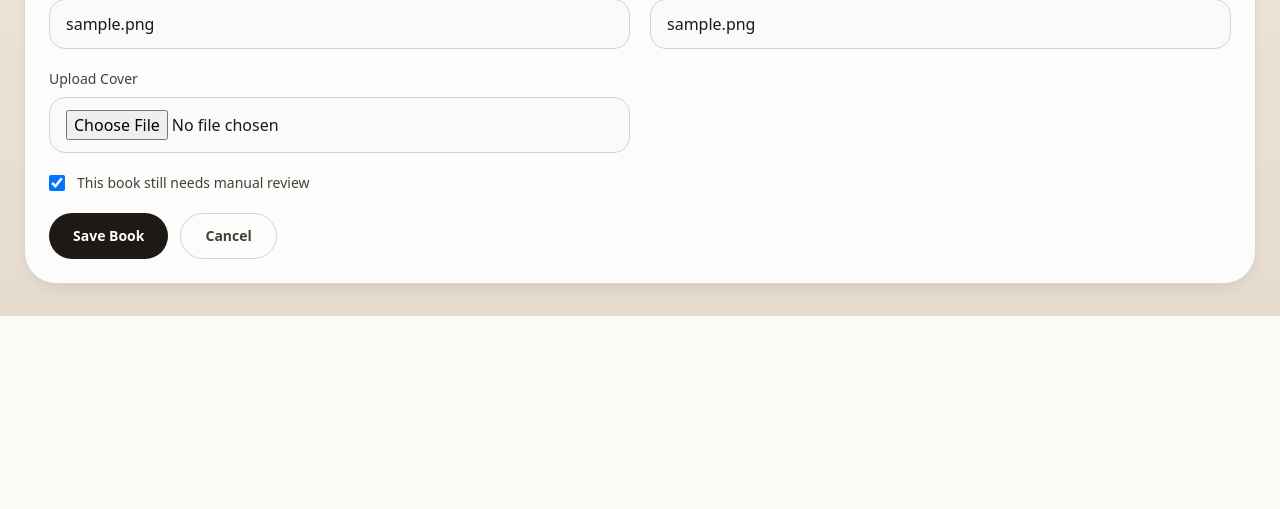
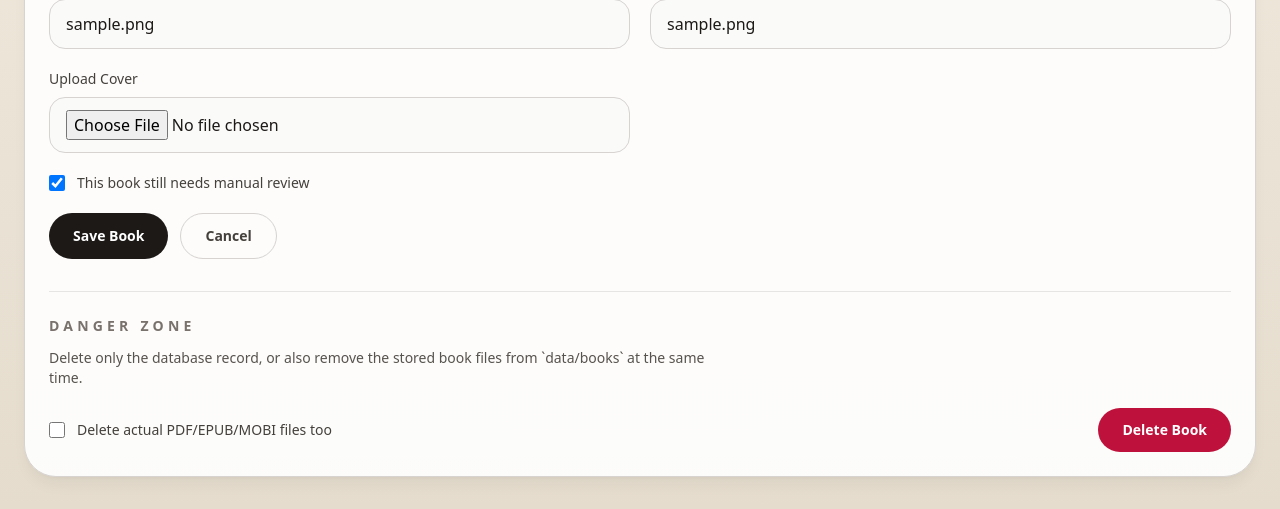
Before and after one commit to colinleroux/bookidea, a Flask app: page /manage/books/1/edit in a window 1280 px wide. Shown: the part 1127-1636 px from the top of the page. Before the commit the page ends 1443 px from the top, so only its background shows below. Run offline with Flask 3, Linux system fonts and the light colour scheme; tables that the repository leaves empty hold one stand-in row (values such as "Sample post"); some libraries are stand-ins or nearby versions.

Commit message:
Add file deletion option to book removal flow

```diff
--- a/app/routes.py
+++ b/app/routes.py
@@ -114,9 +114,17 @@ def edit_book(book_id):
 @main.route("/manage/books/<int:book_id>/delete", methods=["POST"])
 def delete_book(book_id):
     book = Book.query.get_or_404(book_id)
+    delete_files = request.form.get("delete_files") == "on"
+
+    if delete_files:
+        delete_book_files(book)
+
     db.session.delete(book)
     db.session.commit()
-    flash("Book deleted.", "success")
+    if delete_files:
+        flash("Book and associated files deleted.", "success")
+    else:
+        flash("Book deleted from the database.", "success")
     return redirect(url_for("main.manage_books"))
 
 
@@ -274,6 +282,16 @@ def parse_float(value):
         return None
 
 
+def delete_book_files(book):
+    library_dir = Path(current_app.config["LIBRARY_DIR"])
+    for filename in (book.pdf_filename, book.epub_filename, book.mobi_filename):
+        if not filename:
+            continue
+        file_path = library_dir / filename
+        if file_path.exists() and file_path.is_file():
+            file_path.unlink()
+
+
 def save_uploaded_cover(book, uploaded_cover):
     extension = Path(secure_filename(uploaded_cover.filename)).suffix.lower() or ".jpg"
     filename = f"{slugify(f'{book.title}-{book.author}')}{extension}"
--- a/app/templates/book_form.html
+++ b/app/templates/book_form.html
@@ -106,5 +106,19 @@
             <a href="{{ url_for('main.manage_books') }}" class="rounded-full border border-stone-300 px-6 py-3 text-sm font-semibold text-stone-700 transition hover:bg-stone-100">Cancel</a>
         </div>
     </form>
+
+    {% if book %}
+        <div class="mt-8 border-t border-stone-200 pt-6">
+            <h2 class="text-sm font-semibold uppercase tracking-[0.3em] text-stone-500">Danger Zone</h2>
+            <p class="mt-3 max-w-2xl text-sm text-stone-600">Delete only the database record, or also remove the stored book files from `data/books` at the same time.</p>
+            <form method="post" action="{{ url_for('main.delete_book', book_id=book.id) }}" class="mt-5 flex flex-col gap-4 sm:flex-row sm:items-center sm:justify-between" onsubmit="return confirm(this.querySelector('input[name=delete_files]').checked ? 'Delete this book and its stored files?' : 'Delete this book from the database?');">
+                <label class="flex items-center gap-3 text-sm font-medium text-stone-700">
+                    <input type="checkbox" name="delete_files" class="h-4 w-4 rounded border-stone-300">
+                    <span>Delete actual PDF/EPUB/MOBI files too</span>
+                </label>
+                <button type="submit" class="rounded-full bg-rose-700 px-6 py-3 text-sm font-semibold text-white transition hover:bg-rose-600">Delete Book</button>
+            </form>
+        </div>
+    {% endif %}
 </section>
 {% endblock %}
--- a/app/templates/index.html
+++ b/app/templates/index.html
@@ -60,7 +60,9 @@
             {% for book in books %}
                 <article class="flex h-full flex-col overflow-hidden rounded-[1.6rem] border border-stone-300 bg-white shadow-lg shadow-stone-800/5 transition hover:-translate-y-1 hover:shadow-xl">
                     <div class="aspect-[4/5] overflow-hidden bg-stone-200">
-                        <img src="{{ url_for('main.book_cover', book_id=book.id) }}" alt="Cover for {{ book.title }}" class="h-full w-full object-cover">
+                        <a href="{{ url_for('main.book_detail', book_id=book.id) }}" class="block h-full w-full">
+                            <img src="{{ url_for('main.book_cover', book_id=book.id) }}" alt="Cover for {{ book.title }}" class="h-full w-full object-cover">
+                        </a>
                     </div>
                     <div class="flex flex-1 flex-col p-4">
                         <div class="flex items-start justify-between gap-4">
--- a/app/templates/manage_books.html
+++ b/app/templates/manage_books.html
@@ -53,7 +53,7 @@
                                 <div class="flex flex-wrap gap-3 text-sm font-medium">
                                     <a href="{{ url_for('main.book_detail', book_id=book.id) }}" class="text-stone-900">View</a>
                                     <a href="{{ url_for('main.edit_book', book_id=book.id) }}" class="text-amber-700">Edit</a>
-                                    <form action="{{ url_for('main.delete_book', book_id=book.id) }}" method="post" onsubmit="return confirm('Delete this book?');">
+                                    <form action="{{ url_for('main.delete_book', book_id=book.id) }}" method="post" onsubmit="return confirm('Delete this book from the database?');">
                                         <button type="submit" class="text-rose-700">Delete</button>
                                     </form>
                                 </div>
```
